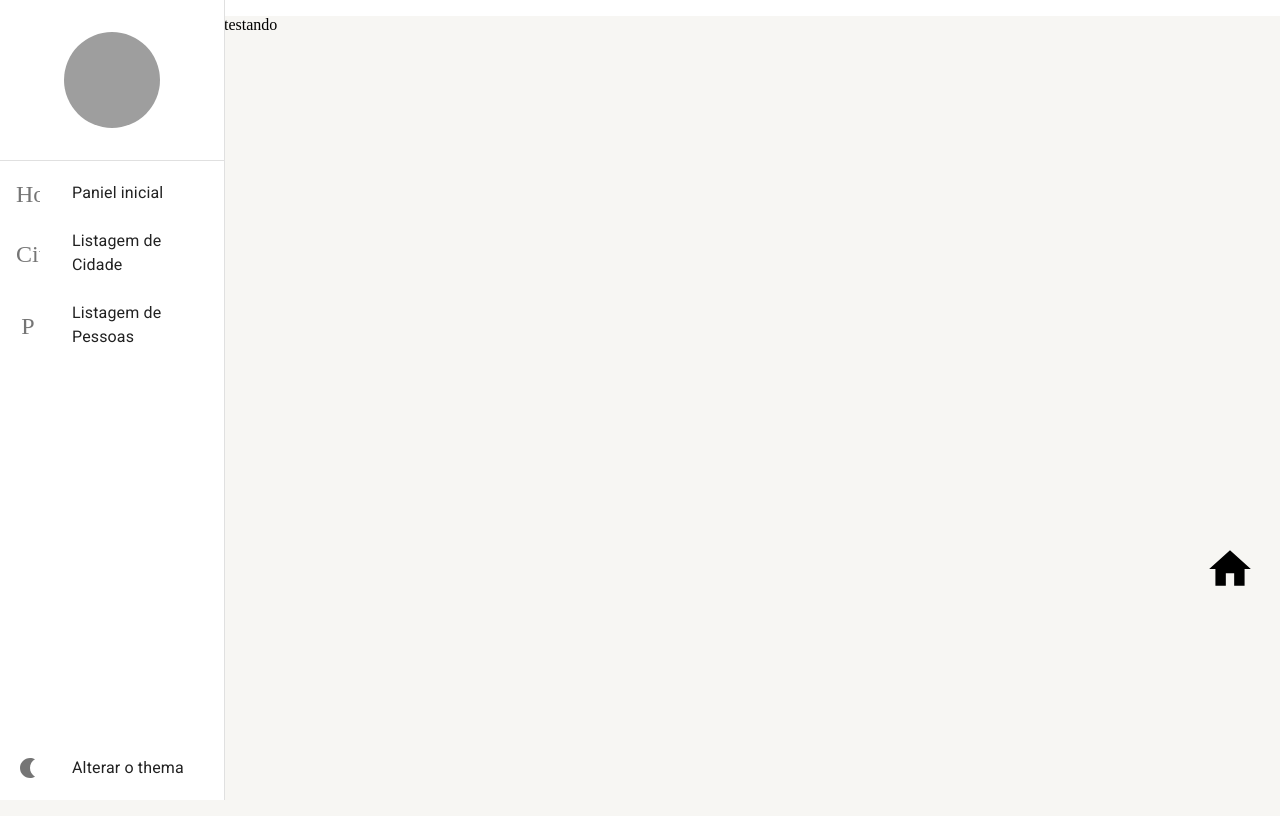
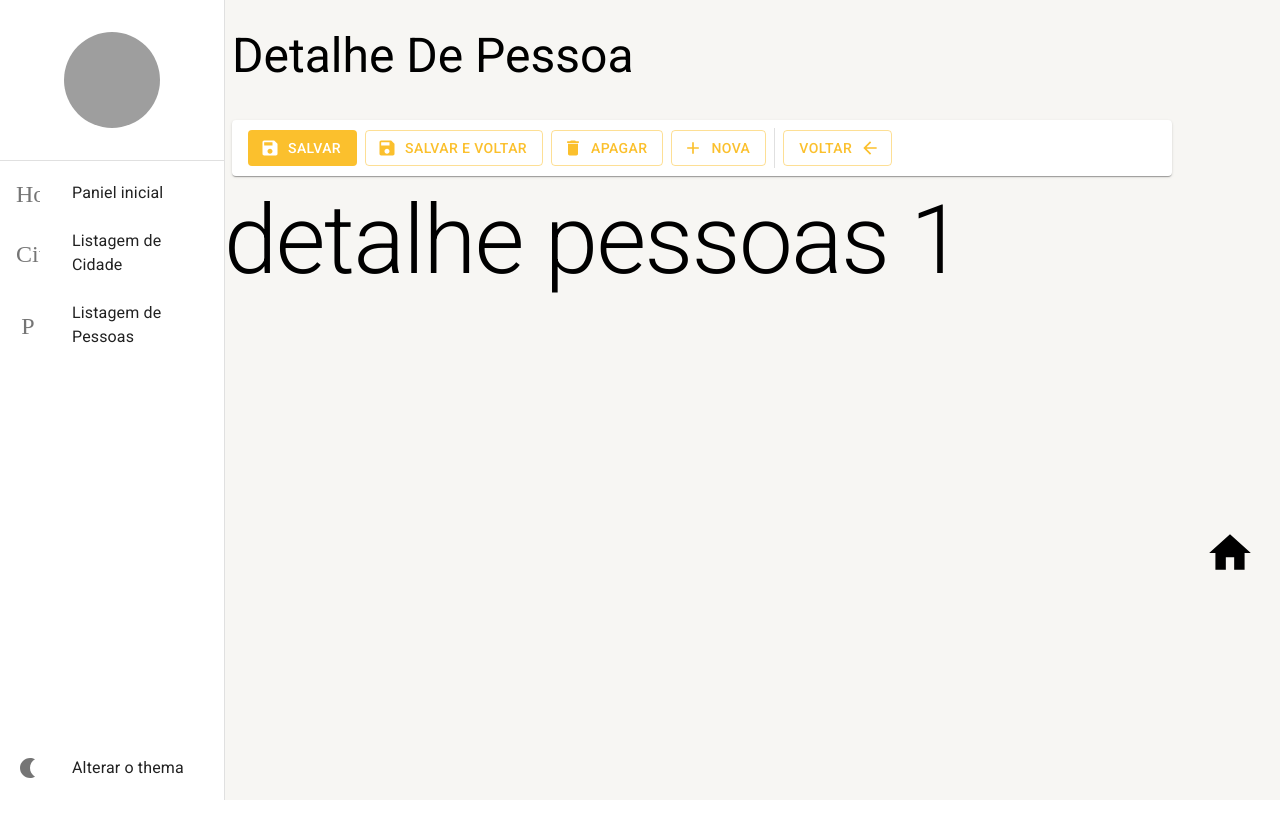
Before and after one commit to Wislysantos/projeto-crud-react, a React (Create React App) app: page /pessoas/detalhe/1 in a window 1280 px wide. Built offline with nearby package versions, Linux system fonts and the light colour scheme; grey boxes are pictures that could not be loaded.

Commit message:
feat: add a tela de detalhe

```diff
--- a/src/pages/index.ts
+++ b/src/pages/index.ts
@@ -1,3 +1,4 @@
 export * from "./dashboard/Dashboard";
 export * from "./cidades/ListagemDeCidade"
 export * from "./pessoas/ListagemDePessoas"
+export * from "./pessoas/DetalheDePessoas"
--- /dev/null
+++ b/src/pages/pessoas/DetalheDePessoas.tsx
@@ -0,0 +1,30 @@
+import { Typography } from "@mui/material"
+import { useNavigate, useParams } from "react-router-dom"
+
+
+import { FerramentaDeDetalhe } from "../../shared/components";
+import { LayoutBaseDePaginaInicial } from "../../shared/layouts";
+
+export const DetalheDePessoas =()=>{
+
+    const {id ='nova'} = useParams<'id'>();
+    const navite = useNavigate()
+
+    return(
+        <LayoutBaseDePaginaInicial
+        titulo="Detalhe De Pessoa"
+        barraDeFerramenta={
+            <FerramentaDeDetalhe
+                textoButtonNovo="Nova"
+                mostrarButtonApagar={id !=='nova'}
+                mostrarButtonNovo={id !=='nova'}
+
+                aoClicarNovo={()=>navite(`/pessoas/detalhe/nova`)}
+                aoClicarVoltar={()=>navite(`/listagem-de-pessoas`)}
+            ></FerramentaDeDetalhe>
+        }
+        >
+            <Typography variant="h1">detalhe pessoas {id}</Typography>
+        </LayoutBaseDePaginaInicial>
+    )
+}
--- a/src/pages/pessoas/ListagemDePessoas.tsx
+++ b/src/pages/pessoas/ListagemDePessoas.tsx
@@ -81,8 +81,10 @@ export const ListagemDePessoas: React.FC = ()=>{
                 <FerramentaDaListagem
                     textoButtonNovo="Nova"
                     mostrarInput
+
                     textoInput={busca}
                     mudarTextoDeBusca={texto=> setSearchParams({busca : texto, pagina: '1'}, {replace: true})}
+                    aoClicarNoButtonNovo={()=>navigate(`/pessoas/detalhe/nova`)}
                 ></FerramentaDaListagem>
             }
             >
--- a/src/routes/index.tsx
+++ b/src/routes/index.tsx
@@ -1,7 +1,7 @@
 import {Routes, Route, Navigate} from "react-router-dom"
 import { useAppDrawerConetxt } from "../shared/context";
 import {useEffect} from "react"
-import { Dashboard, ListagemDePessoas, ListagemDeCidade } from "../pages";
+import { Dashboard, ListagemDePessoas, ListagemDeCidade, DetalheDePessoas } from "../pages";
 
 export const AppRouter = () => {
     const {setDrawerOption} = useAppDrawerConetxt();
@@ -32,7 +32,7 @@ export const AppRouter = () => {
             <Route path="/listagem-de-cidade" element={<ListagemDeCidade />}/>
             <Route path="/listagem-de-pessoas" element={<ListagemDePessoas />}/>
 
-            <Route path="/pessoas/detalhe/:id" element={<p>testando</p>}/>
+            <Route path="/pessoas/detalhe/:id" element={<DetalheDePessoas/>}/>
 
             <Route path="*" element={<Navigate to="/pagina-inicial"/>}/>
         </Routes>
--- a/src/shared/components/ferramenta-de-detalhe/FerramentaDeDetalhe.tsx
+++ b/src/shared/components/ferramenta-de-detalhe/FerramentaDeDetalhe.tsx
@@ -31,7 +31,7 @@ interface IFerramentaDeDetalheProps{
 export const FerramentaDeDetalhe: React.FC<IFerramentaDeDetalheProps> = ({
     textoButtonNovo="Novo",
     mostrarButtonSalvar = true,
-    mostrarButtonSalvarEVoltar= false,
+    mostrarButtonSalvarEVoltar= true,
     mostrarButtonApagar= true,
     mostrarButtonNovo= true,
     mostrarButtonVoltar= true,
```
